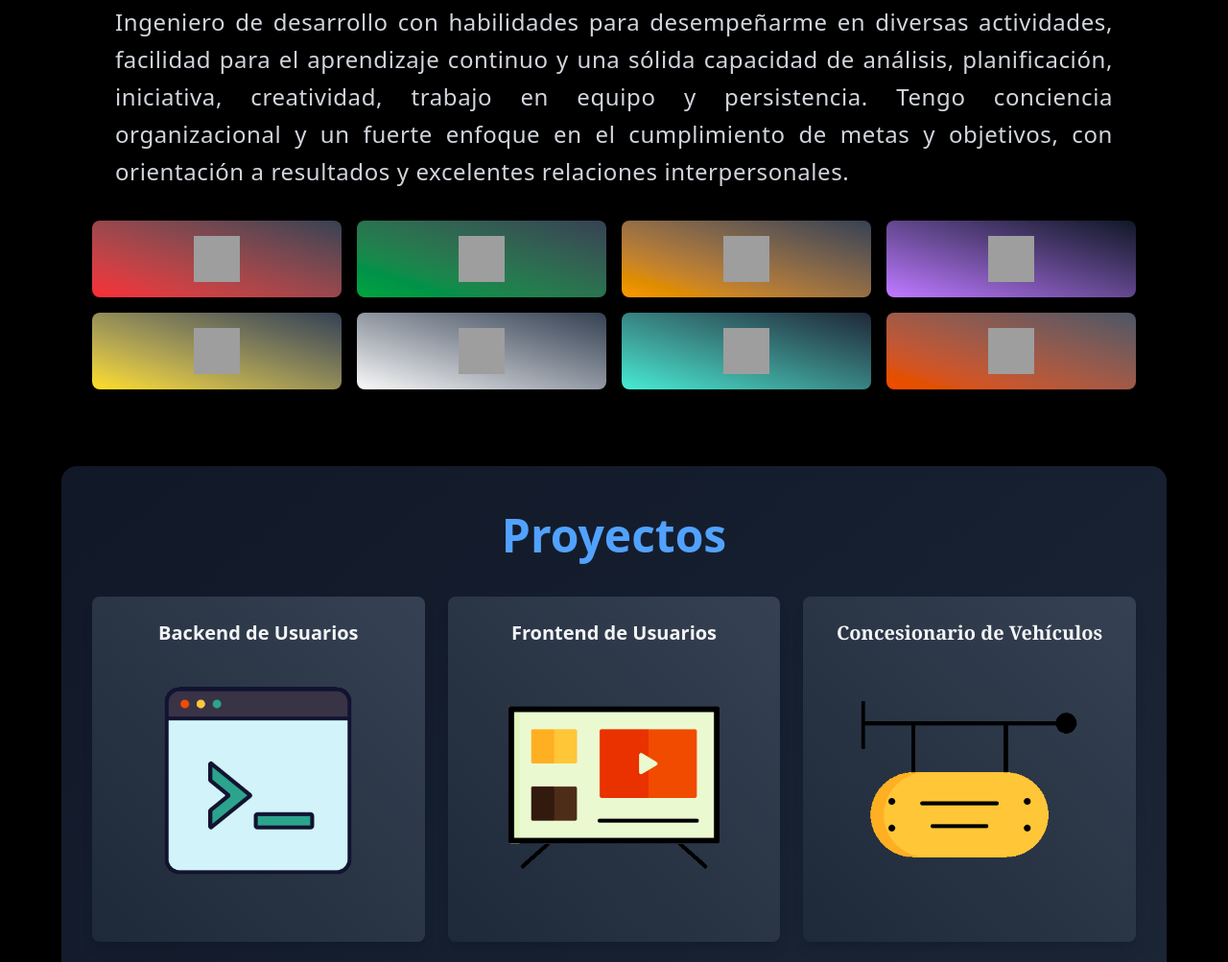
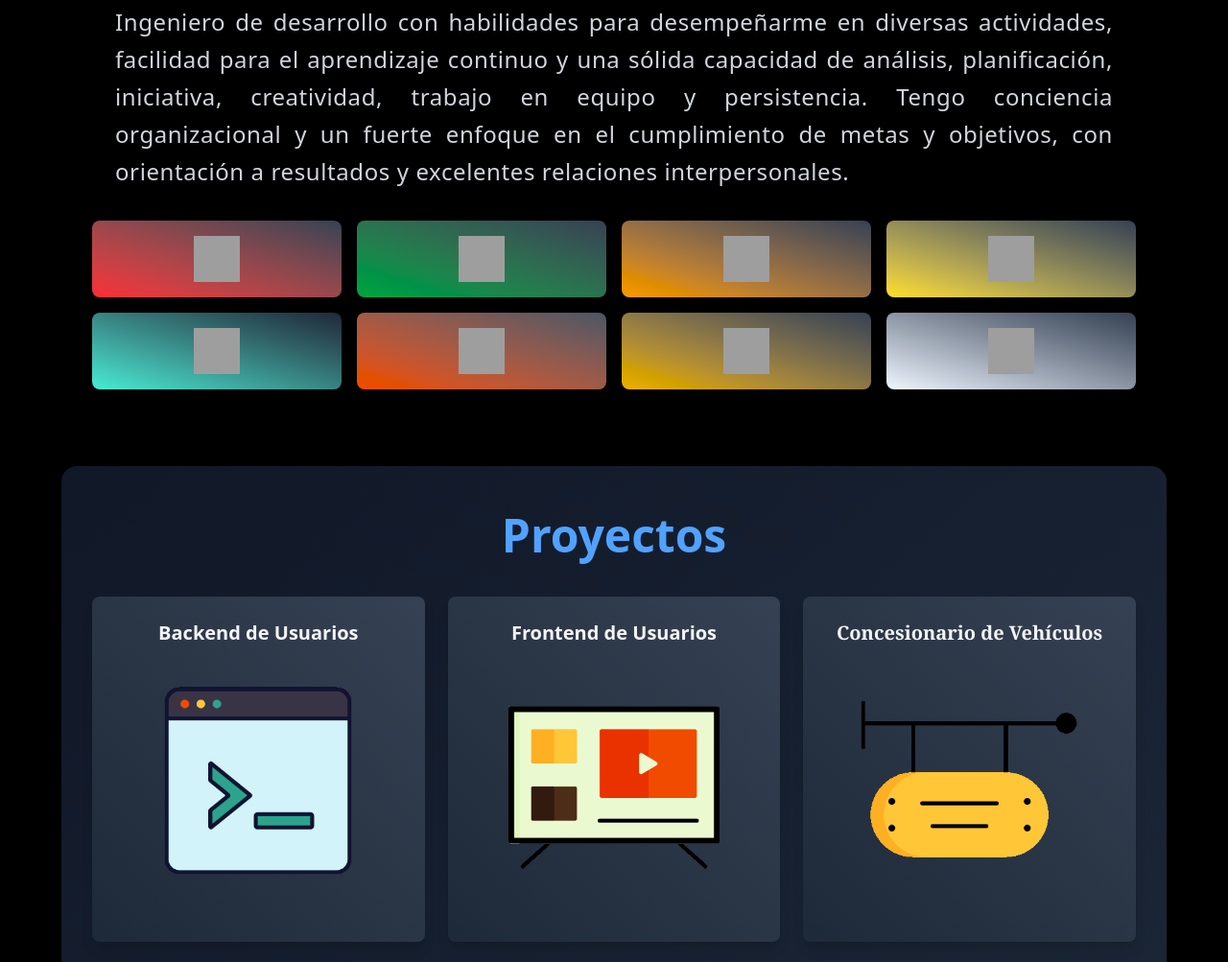
Before and after one commit to LeonardoB2608/portfolio, an Astro site: page / in a window 1280 px wide. Shown: the part 901-1904 px from the top of the page at 96% size. Built offline with nearby package versions, Linux system fonts and the light colour scheme; Astro itself is replaced by a stand-in of ours; grey boxes are pictures that could not be loaded.

Commit message:
cambiando-logos

```diff
--- a/src/components/AboutMe.astro
+++ b/src/components/AboutMe.astro
@@ -22,7 +22,9 @@
   </p>
 
   <!-- Skills Grid -->
-  <div class="grid grid-cols-1 sm:grid-cols-2 md:grid-cols-3 lg:grid-cols-4 gap-4 mt-8 text-center">
+  <div
+    class="grid grid-cols-1 sm:grid-cols-2 md:grid-cols-3 lg:grid-cols-4 gap-4 mt-8 text-center"
+  >
     <!-- Angular -->
     <a href="https://angular.dev/" target="_blank" class="block">
       <div
@@ -40,7 +42,11 @@
     </a>
 
     <!-- Spring Boot -->
-    <a href="https://spring.io/projects/spring-boot" target="_blank" class="block">
+    <a
+      href="https://spring.io/projects/spring-boot"
+      target="_blank"
+      class="block"
+    >
       <div
         class="p-4 bg-gradient-to-tr from-green-600 to-gray-700
         rounded-lg shadow-lg hover:shadow-green-600
@@ -71,22 +77,6 @@
       </div>
     </a>
 
-    <!-- C# -->
-    <a href="https://learn.microsoft.com/dotnet/csharp/" target="_blank" class="block">
-      <div
-        class="p-4 bg-gradient-to-tr from-purple-400 to-gray-900
-        rounded-lg shadow-lg hover:shadow-purple-400
-        hover:scale-105 transition-all cursor-pointer
-        flex justify-center items-center"
-      >
-        <img
-          src="https://cdn.jsdelivr.net/gh/devicons/devicon/icons/csharp/csharp-original.svg"
-          alt="C#"
-          class="w-10 h-10 sm:w-12 sm:h-12 transition-transform duration-300 hover:scale-110"
-        />
-      </div>
-    </a>
-
     <!-- AWS -->
     <a href="https://aws.amazon.com/" target="_blank" class="block">
       <div
@@ -103,21 +93,6 @@
       </div>
     </a>
 
-    <!-- Java -->
-    <a href="https://dev.java/" target="_blank" class="block">
-      <div
-        class="p-4 bg-gradient-to-tr from-stone-50 to-gray-700
-        rounded-lg shadow-lg hover:shadow-stone-50
-        hover:scale-105 transition-all cursor-pointer
-        flex justify-center items-center"
-      >
-        <img
-          src="https://cdn.jsdelivr.net/gh/devicons/devicon/icons/java/java-original.svg"
-          alt="Java"
-          class="w-10 h-10 sm:w-12 sm:h-12 transition-transform duration-300 hover:scale-110"
-        />
-      </div>
-    </a>
 
     <!-- .NET -->
     <a href="https://dotnet.microsoft.com/" target="_blank" class="block">
@@ -150,5 +125,37 @@
         />
       </div>
     </a>
+
+    <!-- Python -->
+    <a href="https://www.python.org/" target="_blank" class="block">
+      <div
+        class="p-4 bg-gradient-to-tr from-yellow-500 to-gray-700
+           rounded-lg shadow-lg hover:shadow-yellow-500
+           hover:scale-105 transition-all cursor-pointer
+           flex justify-center items-center"
+      >
+        <img
+          src="https://cdn.jsdelivr.net/gh/devicons/devicon/icons/python/python-original.svg"
+          alt="Python"
+          class="w-10 h-10 sm:w-12 sm:h-12 transition-transform duration-300 hover:scale-110"
+        />
+      </div>
+    </a>
+
+    <!-- FastAPI -->
+    <a href="https://fastapi.tiangolo.com/" target="_blank" class="block">
+      <div
+        class="p-4 bg-gradient-to-tr from-blue-50 to-gray-700
+           rounded-lg shadow-lg hover:shadow-blue-500
+           hover:scale-105 transition-all cursor-pointer
+           flex justify-center items-center"
+      >
+        <img
+          src="https://cdn.jsdelivr.net/gh/devicons/devicon/icons/fastapi/fastapi-original.svg"
+          alt="FastAPI"
+          class="w-10 h-10 sm:w-12 sm:h-12 transition-transform duration-300 hover:scale-110"
+        />
+      </div>
+    </a>
   </div>
 </section>
```
